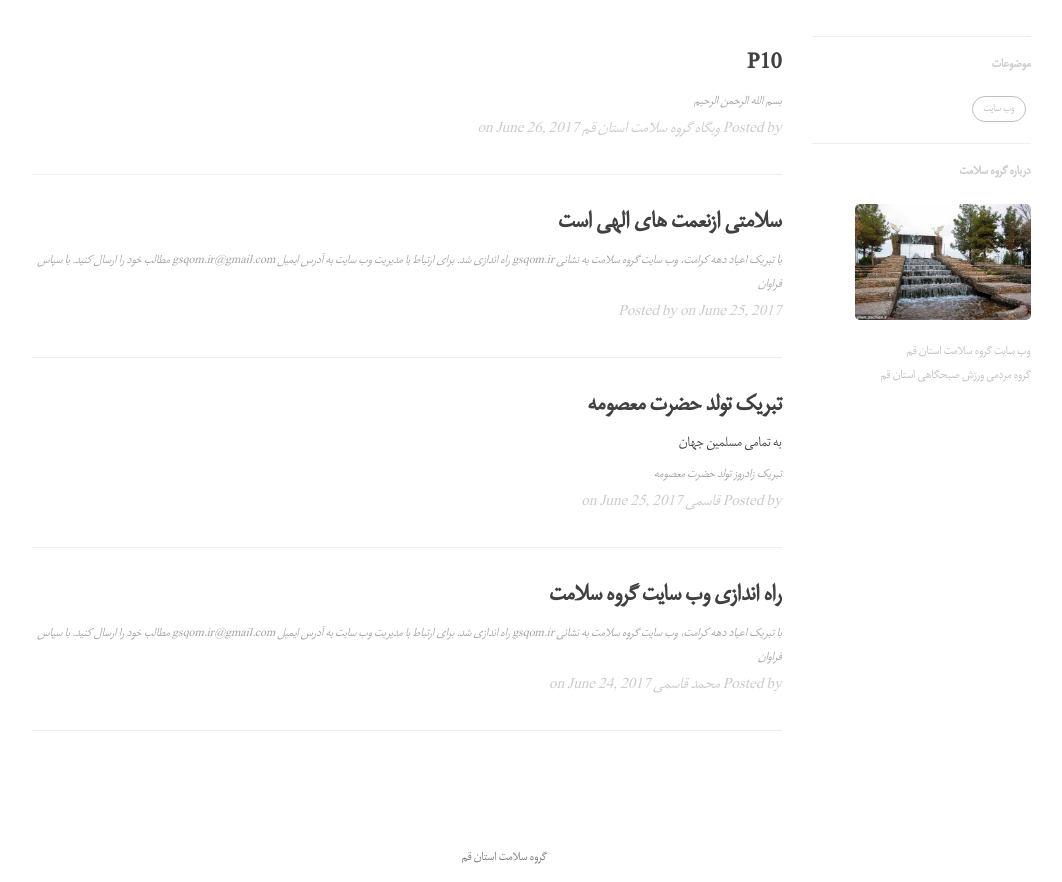
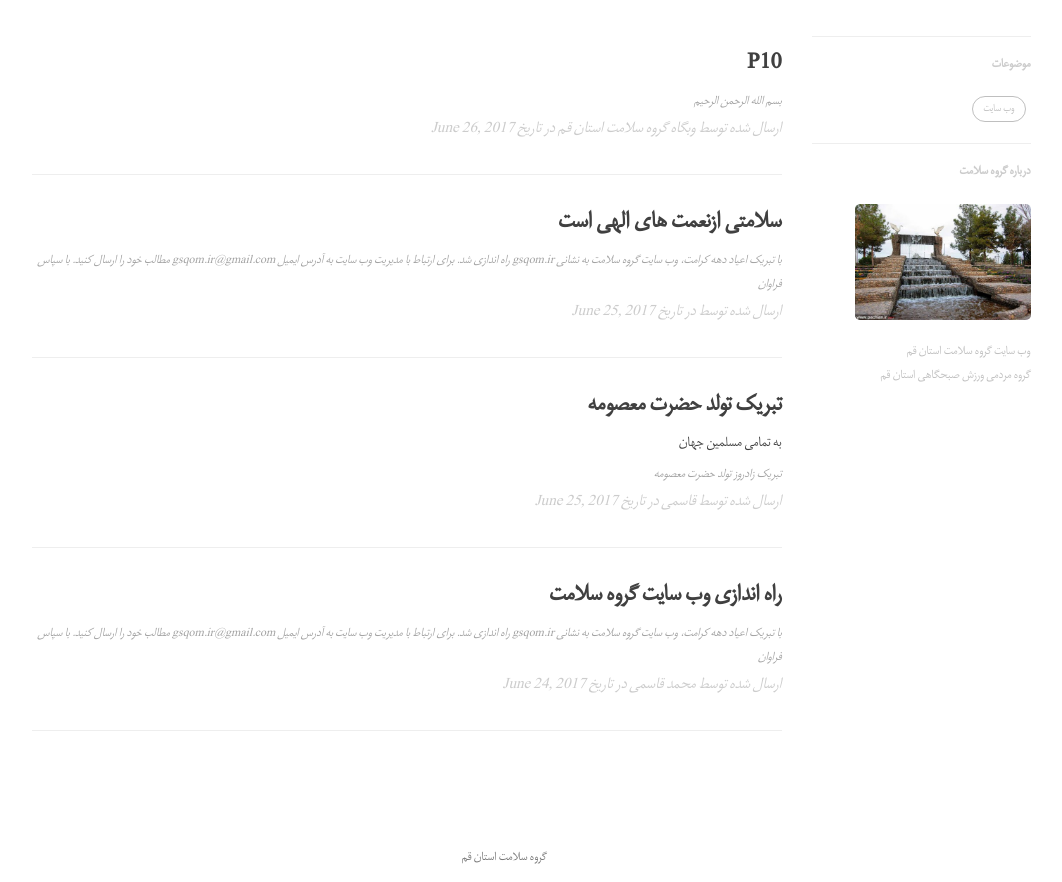
Before and after one commit to grouh-salamat/grouh-salamat.github.io, a Jekyll site: the page built from index.html, in a window 1280 px wide, cut to the strip 422-1304 px from the top of the page. Shown: the whole strip, without its empty margins (136-1198 px from the left). Built offline with Jekyll 4.4.1, drawn with Linux system fonts in a browser that asks for light colours; the list of posts is cut into pages by our own code.

```diff
--- a/index.html
+++ b/index.html
@@ -19,7 +19,7 @@ description: "وبگاه گروه سلامت"
         </div>
     </a>
     <p class="post-meta">
-        Posted by {% if post.author %}{{ post.author }}{% else %}{{ site.title }}{% endif %} on {{ post.date | date: "%B %-d, %Y" }}
+        ارسال شده توسط {% if post.author %}{{ post.author }}{% else %}{{ site.title }}{% endif %} در تاریخ {{ post.date | date: "%B %-d, %Y" }}
     </p>
 </div>
 <hr>
```
